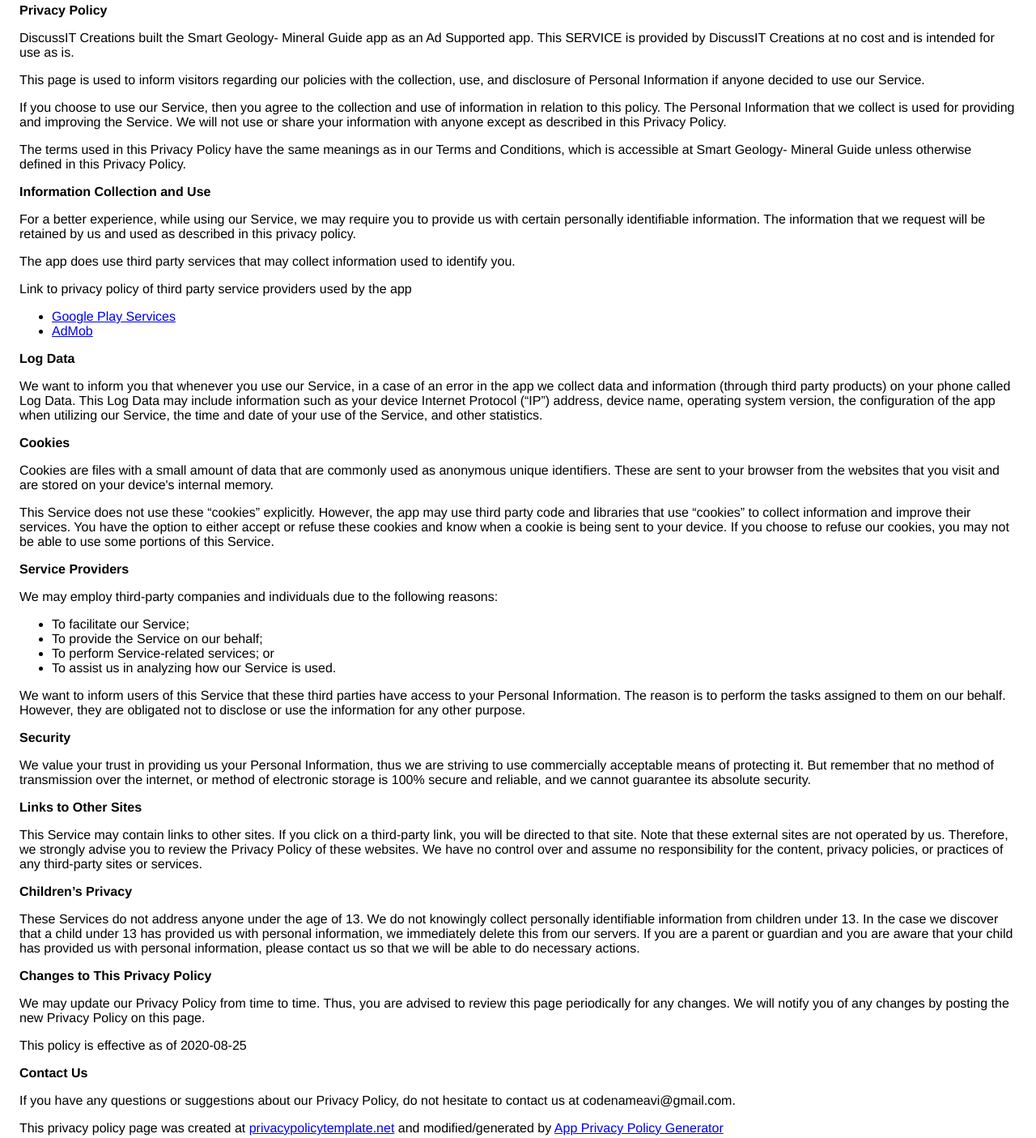
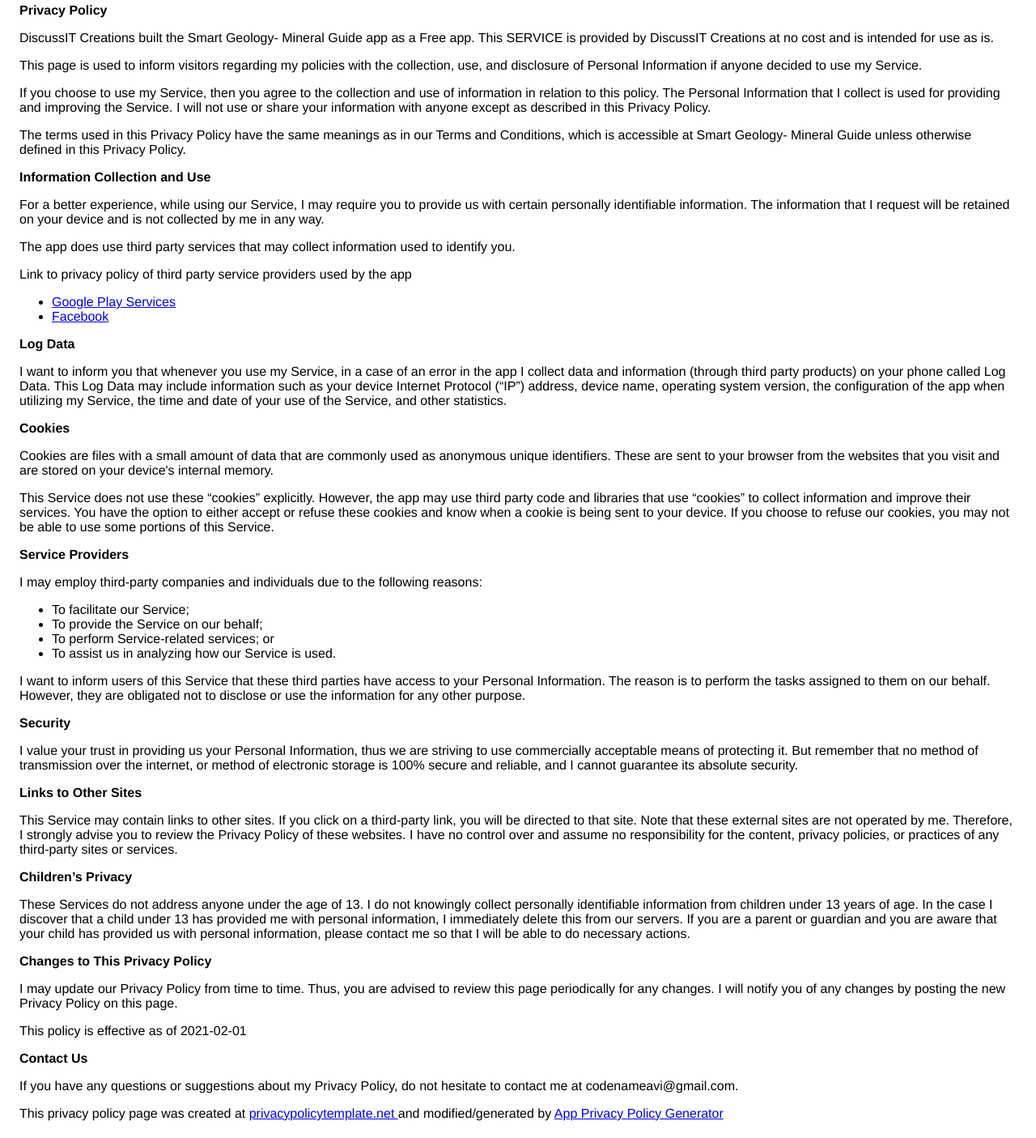
Before and after one commit to codenameavi/codenameavi.github.io, a plain HTML site: page privacyPolicy-smartGeoFree.html in a window 1280 px wide. Shown: the part 20-1425 px from the top of the page at 81% size. Drawn offline with Linux system fonts and the light colour scheme.

Commit message:
Update privacyPolicy-smartGeoFree.html

```diff
--- a/privacyPolicy-smartGeoFree.html
+++ b/privacyPolicy-smartGeoFree.html
@@ -9,42 +9,42 @@
     <body>
     <strong>Privacy Policy</strong> <p>
                   DiscussIT Creations built the Smart Geology- Mineral Guide app as
-                  an Ad Supported app. This SERVICE is provided by
+                  a Free app. This SERVICE is provided by
                   DiscussIT Creations at no cost and is intended for use as
                   is.
                 </p> <p>
-                  This page is used to inform visitors regarding our
+                  This page is used to inform visitors regarding my
                   policies with the collection, use, and disclosure of Personal
-                  Information if anyone decided to use our Service.
+                  Information if anyone decided to use my Service.
                 </p> <p>
-                  If you choose to use our Service, then you agree to
+                  If you choose to use my Service, then you agree to
                   the collection and use of information in relation to this
-                  policy. The Personal Information that we collect is
-                  used for providing and improving the Service. We will not use or share your information with
+                  policy. The Personal Information that I collect is
+                  used for providing and improving the Service. I will not use or share your information with
                   anyone except as described in this Privacy Policy.
                 </p> <p>
                   The terms used in this Privacy Policy have the same meanings
                   as in our Terms and Conditions, which is accessible at
                   Smart Geology- Mineral Guide unless otherwise defined in this Privacy Policy.
                 </p> <p><strong>Information Collection and Use</strong></p> <p>
-                  For a better experience, while using our Service, we
+                  For a better experience, while using our Service, I
                   may require you to provide us with certain personally
                   identifiable information. The information that
-                  we request will be retained by us and used as described in this privacy policy.
+                  I request will be retained on your device and is not collected by me in any way.
                 </p> <div><p>
                     The app does use third party services that may collect
                     information used to identify you.
                   </p> <p>
                     Link to privacy policy of third party service providers used
                     by the app
-                  </p> <ul><li><a href="https://www.google.com/policies/privacy/" target="_blank" rel="noopener noreferrer">Google Play Services</a></li><li><a href="https://support.google.com/admob/answer/6128543?hl=en" target="_blank" rel="noopener noreferrer">AdMob</a></li><!----><!----><!----><!----><!----><!----><!----><!----><!----><!----><!----><!----><!----><!----><!----><!----><!----><!----><!----><!----><!----></ul></div> <p><strong>Log Data</strong></p> <p>
-                  We want to inform you that whenever you
-                  use our Service, in a case of an error in the app
-                  we collect data and information (through third party
+                  </p> <ul><li><a href="https://www.google.com/policies/privacy/" target="_blank" rel="noopener noreferrer">Google Play Services</a></li><!----><!----><!----><li><a href="https://www.facebook.com/about/privacy/update/printable" target="_blank" rel="noopener noreferrer">Facebook</a></li><!----><!----><!----><!----><!----><!----><!----><!----><!----><!----><!----><!----><!----><!----><!----><!----><!----><!----><!----><!----><!----></ul></div> <p><strong>Log Data</strong></p> <p>
+                  I want to inform you that whenever you
+                  use my Service, in a case of an error in the app
+                  I collect data and information (through third party
                   products) on your phone called Log Data. This Log Data may
                   include information such as your device Internet Protocol
                   (“IP”) address, device name, operating system version, the
-                  configuration of the app when utilizing our Service,
+                  configuration of the app when utilizing my Service,
                   the time and date of your use of the Service, and other
                   statistics.
                 </p> <p><strong>Cookies</strong></p> <p>
@@ -61,53 +61,49 @@
                   choose to refuse our cookies, you may not be able to use some
                   portions of this Service.
                 </p> <p><strong>Service Providers</strong></p> <p>
-                  We may employ third-party companies and
+                  I may employ third-party companies and
                   individuals due to the following reasons:
                 </p> <ul><li>To facilitate our Service;</li> <li>To provide the Service on our behalf;</li> <li>To perform Service-related services; or</li> <li>To assist us in analyzing how our Service is used.</li></ul> <p>
-                  We want to inform users of this Service
+                  I want to inform users of this Service
                   that these third parties have access to your Personal
                   Information. The reason is to perform the tasks assigned to
                   them on our behalf. However, they are obligated not to
                   disclose or use the information for any other purpose.
                 </p> <p><strong>Security</strong></p> <p>
-                  We value your trust in providing us your
+                  I value your trust in providing us your
                   Personal Information, thus we are striving to use commercially
                   acceptable means of protecting it. But remember that no method
                   of transmission over the internet, or method of electronic
-                  storage is 100% secure and reliable, and we cannot
+                  storage is 100% secure and reliable, and I cannot
                   guarantee its absolute security.
                 </p> <p><strong>Links to Other Sites</strong></p> <p>
                   This Service may contain links to other sites. If you click on
                   a third-party link, you will be directed to that site. Note
-                  that these external sites are not operated by us.
-                  Therefore, we strongly advise you to review the
-                  Privacy Policy of these websites. We have
+                  that these external sites are not operated by me.
+                  Therefore, I strongly advise you to review the
+                  Privacy Policy of these websites. I have
                   no control over and assume no responsibility for the content,
                   privacy policies, or practices of any third-party sites or
                   services.
                 </p> <p><strong>Children’s Privacy</strong></p> <p>
                   These Services do not address anyone under the age of 13.
-                  We do not knowingly collect personally
-                  identifiable information from children under 13. In the case
-                  we discover that a child under 13 has provided
-                  us with personal information, we immediately
+                  I do not knowingly collect personally
+                  identifiable information from children under 13 years of age. In the case
+                  I discover that a child under 13 has provided
+                  me with personal information, I immediately
                   delete this from our servers. If you are a parent or guardian
                   and you are aware that your child has provided us with
-                  personal information, please contact us so that
-                  we will be able to do necessary actions.
+                  personal information, please contact me so that
+                  I will be able to do necessary actions.
                 </p> <p><strong>Changes to This Privacy Policy</strong></p> <p>
-                  We may update our Privacy Policy from
+                  I may update our Privacy Policy from
                   time to time. Thus, you are advised to review this page
-                  periodically for any changes. We will
+                  periodically for any changes. I will
                   notify you of any changes by posting the new Privacy Policy on
                   this page.
-                </p> <p>This policy is effective as of 2020-08-25</p> <p><strong>Contact Us</strong></p> <p>
-                  If you have any questions or suggestions about our
-                  Privacy Policy, do not hesitate to contact us at codenameavi@gmail.com.
-                </p> <p>
-                  This privacy policy page was created at
-                  <a href="https://privacypolicytemplate.net" target="_blank" rel="noopener noreferrer">privacypolicytemplate.net</a>
-                  and modified/generated by
-                  <a href="https://app-privacy-policy-generator.firebaseapp.com/" target="_blank" rel="noopener noreferrer">App Privacy Policy Generator</a></p>
+                </p> <p>This policy is effective as of 2021-02-01</p> <p><strong>Contact Us</strong></p> <p>
+                  If you have any questions or suggestions about my
+                  Privacy Policy, do not hesitate to contact me at codenameavi@gmail.com.
+                </p> <p>This privacy policy page was created at <a href="https://privacypolicytemplate.net" target="_blank" rel="noopener noreferrer">privacypolicytemplate.net </a>and modified/generated by <a href="https://app-privacy-policy-generator.nisrulz.com/" target="_blank" rel="noopener noreferrer">App Privacy Policy Generator</a></p>
     </body>
     </html>
```
